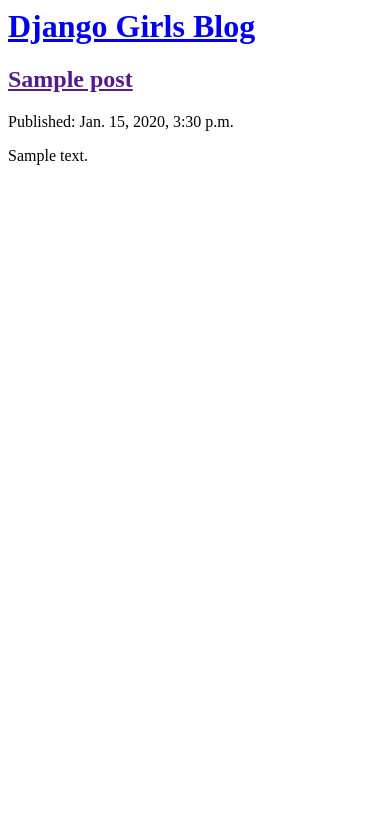
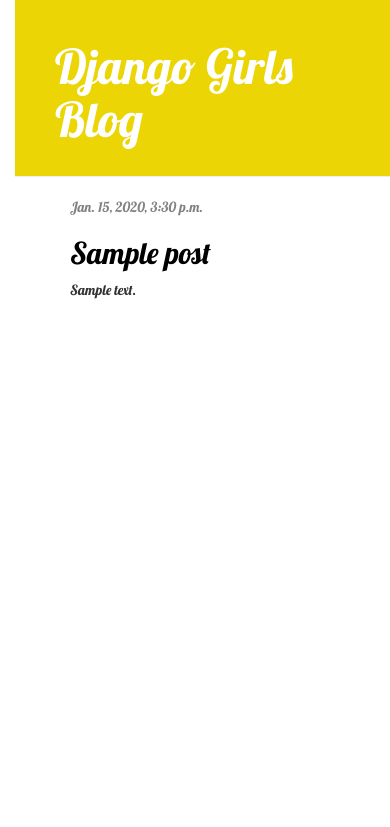
Before and after one commit to Gagan-IIT/my-first-blog, a Django app: page / in a window 390 px wide. Shown: the top 827 px of the page. Run offline with Django 3.2, Linux system fonts and the light colour scheme; tables that the repository leaves empty hold one stand-in row (values such as "Sample post"); some libraries are stand-ins or nearby versions.

Commit message:
Added view and template for detailed blog post as well as CSS for the site.

```diff
--- /dev/null
+++ b/blog/static/css/blog.css
@@ -0,0 +1,53 @@
+h1 a, h2 a {
+    color: rgb(241, 9, 191);
+}
+body {
+    padding-left: 15px;
+    font-family: 'Lobster';
+}
+.page-header {
+    background-color: rgb(236, 213, 4);
+    margin-top: 0;
+    padding: 20px 20px 20px 40px;
+}
+
+.page-header h1, .page-header h1 a, .page-header h1 a:visited, .page-header h1 a:active {
+    color: #ffffff;
+    font-size: 36pt;
+    text-decoration: none;
+}
+
+.content {
+    margin-left: 40px;
+}
+
+h1, h2, h3, h4 {
+    font-family: 'Lobster', cursive;
+}
+
+.date {
+    color: #828282;
+}
+
+.save {
+    float: right;
+}
+
+.post-form textarea, .post-form input {
+    width: 100%;
+}
+
+.top-menu, .top-menu:hover, .top-menu:visited {
+    color: #ffffff;
+    float: right;
+    font-size: 26pt;
+    margin-right: 20px;
+}
+
+.post {
+    margin-bottom: 70px;
+}
+
+.post h2 a, .post h2 a:visited {
+    color: #000000;
+}
--- /dev/null
+++ b/blog/templates/blog/base.html
@@ -0,0 +1,23 @@
+{% load static %}
+<html>
+    <head>
+        <title>Django Girls blog</title>
+        <link rel="stylesheet" href="//maxcdn.bootstrapcdn.com/bootstrap/3.2.0/css/bootstrap.min.css">
+        <link rel="stylesheet" href="//maxcdn.bootstrapcdn.com/bootstrap/3.2.0/css/bootstrap-theme.min.css">
+        <link href='//fonts.googleapis.com/css?family=Lobster&subset=latin,latin-ext' rel='stylesheet' type='text/css'>
+        <link rel="stylesheet" href="{% static 'css/blog.css' %}">
+    </head>
+    <body>
+        <div class="page-header">
+            <h1><a href="/">Django Girls Blog</a></h1>
+        </div>
+        <div class="content container">
+            <div class="row">
+                <div class="col-md-8">
+                {% block content %}
+                {% endblock %}
+                </div>
+            </div>
+        </div>
+    </body>
+</html>
--- a/blog/templates/blog/post_list.html
+++ b/blog/templates/blog/post_list.html
@@ -1,18 +1,13 @@
-<html>
-    <head>
-        <title>Django Girls blog</title>
-    </head>
-    <body>
-        <div>
-            <h1><a href="/">Django Girls Blog</a></h1>
-        </div>
+{% extends 'blog/base.html' %}
 
-        {% for post in posts %}
-        <div>
-            <h2><a href="">{{ post.title }}</a></h2>
-            <p>Published: {{ post.published_date }}</p>
+{% block content %}
+    {% for post in posts %}
+        <div class="post">
+            <div class="date">
+                {{ post.published_date }}
+            </div>
+            <h2><a href="{% url 'post_detail' pk=post.pk %}">{{ post.title }}</a></h2>
             <p>{{ post.text|linebreaksbr }}</p>
         </div>
-        {% endfor %}
-    </body>
-</html>
+    {% endfor %}
+{% endblock %}
--- a/blog/urls.py
+++ b/blog/urls.py
@@ -3,4 +3,5 @@
 
 urlpatterns = [
     path('', views.post_list, name='post_list'),
+    path('post/<int:pk>/', views.post_detail, name='post_detail'),
 ]
--- a/blog/views.py
+++ b/blog/views.py
@@ -1,4 +1,4 @@
-from django.shortcuts import render
+from django.shortcuts import render, get_object_or_404
 from django.utils import timezone
 from .models import Post
 
@@ -6,3 +6,20 @@
 def post_list(request):
     posts = Post.objects.order_by('published_date')
     return render(request, 'blog/post_list.html', {'posts':posts})
+
+"""
+#This is one way for post_detail. Here, _posts will either be an empty object or a single object.
+#We make a list of it and send to normal post_list.html. Another method is given after it.
+def post_detail(request, pk):
+    _posts = Post.objects.get(pk=pk)
+    if isinstance(_posts, list):
+        posts = _posts[:]
+    else:
+        posts = []
+        posts.append(_posts)
+    return render(request, 'blog/post_list.html', {'posts':posts})
+    """
+
+def post_detail(request, pk):
+    post = get_object_or_404(Post, pk=pk)
+    return render(request, 'blog/post_detail.html', {'post':post})
--- a/mysite/settings.py
+++ b/mysite/settings.py
@@ -119,4 +119,7 @@
 # https://docs.djangoproject.com/en/2.2/howto/static-files/
 
 STATIC_URL = '/static/'
-STATIC_ROOT = os.path.join(BASE_DIR, 'static')
+STATIC_ROOT = [
+    os.path.join(BASE_DIR, 'static'),
+    '/DJANGO/djangogirls/blog/static/'
+]
```
Also changed, not shown: blog/templates/blog/post_detail.html (added, +13 -0 lines).
